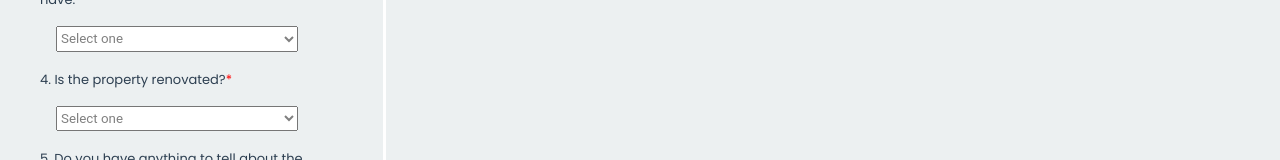
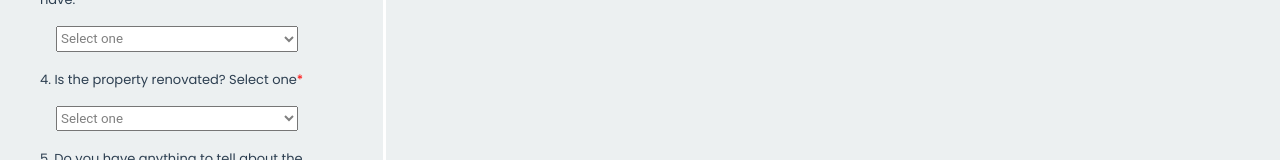
Before and after one commit to Describeitt/Describeit-react-1.0, a React (Create React App) app: page / in a window 1280 px wide. Both pictures are taken after a click on the button "Basic". Shown: the part 456-616 px from the top of the page. Built offline with nearby package versions, Linux system fonts and the light colour scheme.

Commit message:
bug fixes with ui,forms

```diff
--- a/src/components/AdvancedForm/AdvancedForm.js
+++ b/src/components/AdvancedForm/AdvancedForm.js
@@ -1,7 +1,6 @@
 import React from 'react'
 import { useForm } from 'react-hook-form';
 import '../AdvancedForm/AdvancedForm.css'
-import { IoClose } from "react-icons/io5";
 import axios from 'axios';
 import { useState } from 'react';
 
@@ -35,13 +34,13 @@ function AdvancedForm({onGenerate}) {
         //generatedText.value = formDataString;
     }
     const Bedroomoptions = [];
-    Bedroomoptions.push(<option value="none">Select one</option>)
-    for (let index = 1; index <= 10; index++) {
+    Bedroomoptions.push(<option value="">Select one</option>)
+    for (let index = 0; index <= 10; index++) {
         Bedroomoptions.push(<option key={index} value={index}>{index}</option>);
     }
     const Bathroomoptions = [];
-    Bathroomoptions.push(<option value="none">Select one</option>)
-    for (let index = 1; index <= 10; index++) {
+    Bathroomoptions.push(<option value="">Select one</option>)
+    for (let index = 0; index <= 10; index++) {
         Bathroomoptions.push(<option key={index} value={index}>{index}</option>);
     }
 
@@ -52,7 +51,6 @@ function AdvancedForm({onGenerate}) {
                 <p className='Advanced-form-descp'>Fill up the form on the right side to generate advanced descriptions. Use the keyboard to search through the dropbox if required. The clarity of information that you provide help us to generate more detailed descriptions.</p>
             </div> */}
             <div className='formside'>
-                <i><IoClose onClick={onGenerate} size="45px"/></i>
                 {/* <h2 className='Advanced-form-title'>Advanced Generation Requirements</h2> */}
              <form onSubmit={handleSubmit(onSubmit)}>
             <div className='city-Dropdown'>
@@ -1256,9 +1254,9 @@ function AdvancedForm({onGenerate}) {
                 <label className='option' htmlFor='other-flooring'><input {...register("flooring-type")} type="radio" id='other-flooring' value="others" />Others</label><br />
             </div>
             <div className='other-flooring'>
-                <label className='main' htmlFor='other-flooring-material'>11. If you chose Others from above, mention the flooring material here.<span className="star">*</span></label>
+                <label className='main' htmlFor='other-flooring-material'>11. If you chose Others from above, mention the flooring material here.</label>
                 <div className='options-div'>
-                <input type='text' required maxLength={300} className='textboxs' id='other-flooring-material' {...register("other-special-facilities", {})} />
+                <input type='text' maxLength={300} className='textboxs' id='other-flooring-material' {...register("other-special-facilities", {})} />
                 </div>
             </div>
             <div className="outdoor-space-div">
@@ -1267,7 +1265,8 @@ function AdvancedForm({onGenerate}) {
                 <input  type="checkbox" id='balcony' placeholder="balcny" {...register("Outdoor Space-Balcony", {})} /><label className='option' htmlFor='blacony'>Balcony</label><br />
                 <input type="checkbox" id='deck' placeholder="Deck" {...register("Outdoor Space-Deck", {})} /><label className='option' htmlFor='deck'>Deck</label><br />
                 <input  type="checkbox" id='tennis court' placeholder="tennis court" {...register("Outdoor space-tennis Court", {})} /><label className='option' htmlFor='tennis court'>Tennis Court</label><br />
-                 <input  type="checkbox" id='basketball court' placeholder="basketball court" {...register("Outdoor Space-basketball Court", {})} /><label className='option' htmlFor='basketball court'>Basketball Court</label>
+                 <input  type="checkbox" id='basketball court' placeholder="basketball court" {...register("Outdoor Space-basketball Court", {})} /><label className='option' htmlFor='basketball court'>Basketball Court</label><br/>
+                 <input  type="checkbox" id='others-space' placeholder="others" {...register("Outdoor Space-others-or-none", {})} /><label className='option' htmlFor='others-space'>Others</label>
             </div>
             <div className='other-outdoor-spaces'>
                 <label className='main' htmlFor='other-outdoor-space'>13. If you chose Others from above, mention the outdoor spaces available.</label>
--- a/src/components/BasicForm/BasicForm.js
+++ b/src/components/BasicForm/BasicForm.js
@@ -1,6 +1,6 @@
 import { useForm } from 'react-hook-form';
 import '../BasicForm/BasicForm.css';
-import { IoClose } from "react-icons/io5";
+
 import axios from 'axios';
 import { useState } from 'react';
 
@@ -37,13 +37,13 @@ function BasicForm({onGenerate}) {
         setDisable(false)
     }
     const Bedroomoptions = [];
-    Bedroomoptions.push(<option value="none">Select one</option>)
-    for (let index = 1; index <= 10; index++) {
+    Bedroomoptions.push(<option value="">Select one</option>)
+    for (let index = 0; index <= 10; index++) {
         Bedroomoptions.push(<option key={index} value={index}>{index}</option>);
     }
     const Bathroomoptions = [];
-    Bathroomoptions.push(<option value="none">Select one</option>)
-    for (let index = 1; index <= 10; index++) {
+    Bathroomoptions.push(<option value="">Select one</option>)
+    for (let index = 0; index <= 10; index++) {
         Bathroomoptions.push(<option key={index} value={index}>{index}</option>);
     }
 
@@ -54,7 +54,7 @@ function BasicForm({onGenerate}) {
                 <p className='Advanced-form-descp'>Fill up the form on the right side to generate basic descriptions. Use the keyboard to search through the dropbox if required. The clarity of information that you provide help us to generate more detailed descriptions.</p>
             </div> */}
             <div className='formsideb'>
-                <i><IoClose size="45px" onClick={onGenerate}/></i>
+
                 {/* <h2 className='Advanced-form-title'>Basic Generation Requirements</h2> */}
              <form onSubmit={handleSubmit(onSubmit)}>
             <div className='city-Dropdown'>
@@ -1188,20 +1188,20 @@ function BasicForm({onGenerate}) {
             </div>
             <div className='bedrooms'>
                 <label className='main' htmlFor='bedroom'>2. Select number of bedrooms your property have:<span className="star">*</span></label>
-                <select required {...register("bedroom")}>
+                <select required {...register("bedroom",{ required: true })}>
                     {Bedroomoptions}
                 </select>
             </div>
             <div className='bathrooms'>
                 <label className='main' htmlFor='bathroom'>3. Select number of bathrooms your property have:<span className="star">*</span> </label>
-                <select required {...register("bathroom")}>
+                <select required {...register("bathroom",{ required: true })}>
                     {Bathroomoptions}
                 </select>
             </div>
             <div className='renovations'>
-                <label className='main' htmlFor='renovation'>4. Is the property renovated?<span className="star">*</span> </label>
-                <select required {...register("renovation")}>
-                    <option value="Select one">Select one</option>
+                <label className='main' htmlFor='renovation'>4. Is the property renovated? Select one<span className="star">*</span> </label>
+                <select required {...register("renovation",{ required: true })}>
+                    <option value="">Select one</option>
                     <option value="yes">Yes</option>
                     <option value="no">No</option>
                     <option value="partially-renovated">Partially Renovated</option>
```
